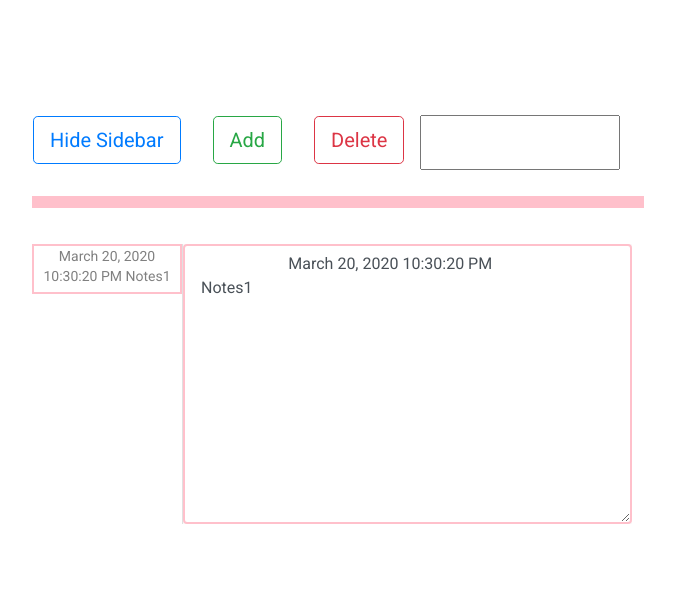
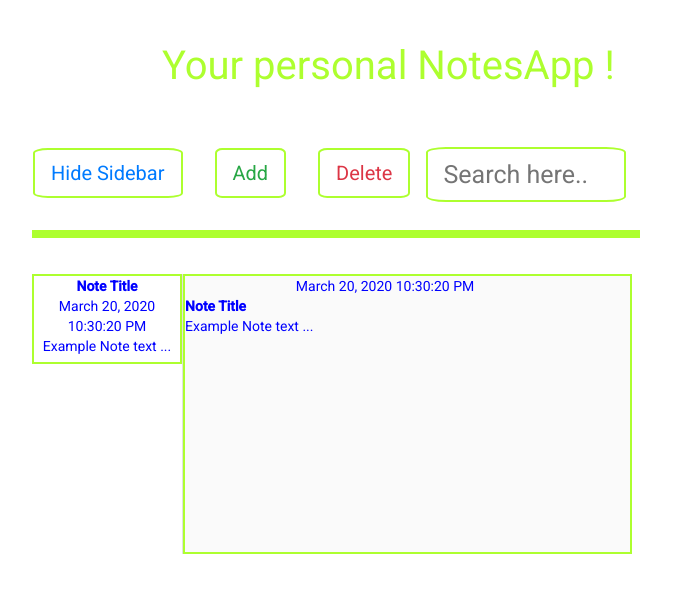
Before and after one commit to Brijesh026/notes-app, an Angular app: page / in a window 1280 px wide. Shown: the top 592 px of the page, without its empty margins (298-973 px from the left). Built offline with nearby package versions, Linux system fonts and the light colour scheme.

Commit message:
refiend as per need

```diff
--- a/src/app/app.component.css
+++ b/src/app/app.component.css
@@ -1,34 +1,53 @@
+h1 {
+  margin-left: 460px;
+  padding-top: 50px;
+  text-decoration: greenyellow;
+  color: greenyellow;
+  font-size: 40px;
+}
+
 .final {
-  margin-top: 100px;
+  margin-top: 50px;
   margin-left: 300px;
   text-align: center;
   height: auto;
   width: ato;
 }
 
+button, input {
+  border: 2px solid greenyellow;
+  border-radius: 10%;
+}
+
+input {
+  font-size: 25px;
+  padding-left: 15px;
+}
+
 hr {
-  border: 6px solid pink;
+  border: 4px solid greenyellow;
   margin-left: 0px;
   width: 600px;
 }
+
 .notes-container {
     position: center;
     top: 20px;
-    bottom: 200px;
+    bottom: 20px;
     height: 280px;
     width: 600px;
   }
 
-  .notes-events {
+  .side-events {
     width: 150px;
-    height: 50px;
+    height: 20px;
     overflow: auto;
-    border: 2px solid pink;
+    display: -ms-inline-flexbox;
   }
 
   .main-events {
     overflow: auto;
-    border: 2px solid pink;
+    border: 2px solid greenyellow;
   }
 
   .pos {
@@ -39,11 +58,32 @@ hr {
   }
 
   .a1 {
+    width: 150px;
+    height: 90px;
     text-decoration: none;
-    color: gray;
+    color: blue;
+    border: 2px solid greenyellow;
+  }
+
+  .a2 {
+    text-decoration: none;
+    color: blue;
+  }
+
+  .a3 {
+    width: 400px;
+    height: 250px;
+    color: blue;
   }
 
   @media only screen and (max-width: 768px) {
+    h1 {
+      margin-left: 125px;
+      padding-top: 20px;
+      color: greenyellow;
+      font-size: 30px;
+    }
+
     .notes-container {
       position: center;
       top: 20px;
@@ -53,44 +93,43 @@ hr {
 
     .notes-events {
       width: 100px;
-      height: 40px;
+      height: 10px;
       overflow: auto;
-      border: 2px solid #555;
     }
 
     .main-events {
       overflow: auto;
-      border: 2px solid #555;
+      border: 2px solid greenyellow;
     }
 
     .notes-container, .notes-events, .main-events {
-      font-size: 7px;
+      font-size: 9px;
     }
 
     .final {
       margin-left: 50px;
-      margin-top: 50px;
+      margin-top: 20px;
       text-align: center;
-      border: 2px solid pink;
-      height: 300px;
+      height: 200px;
       width: 550px;
     }
 
     hr {
-      border: 2px solid pink;
+      border: 2px solid greenyellow;
       margin-bottom: 2px;
-      width: 500px;
+      width: 400px;
     }
 
-    button {
+    button, input {
       font-size: 10px;
-
+      border: 1px solid greenyellow;
     }
 
     .pos {
       margin-top: 15px;
       float: right;
-      width: 200px;
+      width: 120px;
       height: 35px;
     }
+
   }
--- a/src/app/app.component.html
+++ b/src/app/app.component.html
@@ -1,23 +1,45 @@
+<h1> Your personal NotesApp !</h1>
 <div class="final">
-<div class="container">
+  <div class="container">
   <div class="col-md-12">
     <div class="row">
     <button type="button" class="btn btn-outline-primary btn-lg m-3" (click)="sidenavToggle()">{{sidebarStatus}}</button>
     <button type="button" class="btn btn-outline-success btn-lg m-3" (click)="addNotes()">Add</button>
     <button type="button" class="btn btn-outline-danger btn-lg m-3" (click)="deleteNotes()">Delete</button>
-    <input type="text" class="pos">
+    <input type="text" #search class="pos" placeholder="Search here..">
   </div>
   <hr>
+
   <mat-drawer-container class="notes-container">
+
       <mat-drawer mode="side" [(opened)]="opened">
-        <div *ngFor="let note of notes">
-          <a href="#note" class="a1"><div class="notes-events" id="note" (click)="showNotes(note)">{{ note }}</div></a>
+          <div *ngFor="let note of notes" class="side-events a1" (click)="selectNote(note)">
+              <div><b>{{note.title}}</b></div>
+              <div>{{note.date}}</div>
+              <div>{{note.body}}</div>
+          </div>
+      </mat-drawer>
+
+      <mat-drawer-content class="main-events">
+        <div class="a3" *ngIf="!noteSelected && notes.length !== 0">
+          <div contentEditable="true" class="text-center"
+          (input)="notes[0].date=$event.target.innerText">{{notes[0].date}}</div>
+          <b><div contentEditable="true" class="text-left"
+          (input)="notes[0].title=$event.target.innerText">{{notes[0].title}}</div></b>
+          <div contentEditable="true" class="text-left"
+          (input)="notes[0].body=$event.target.innerText">{{notes[0].body}}</div>
         </div>
-      </mat-drawer>
-      <mat-drawer-content>
-          <textarea rows="11" (cols)="columns" wrap="soft" *ngIf="!noteSelected" class="form-control main-events" [(ngModel)]="notes[0]"></textarea>
-          <textarea rows="11" (cols)="columns" wrap="soft" *ngIf="noteSelected" class="form-control main-events" [(ngModel)]="notes[index]"></textarea>
+
+        <div class="a3" *ngIf="noteSelected">
+          <div contentEditable="true" class="text-center"
+          (input)="notes[index].date=$event.target.innerText">{{notes[index].date}}</div>
+          <b><div contentEditable="true" class="text-left"
+           (input)="notes[index].title=$event.target.innerText">{{notes[index].title}}</div></b>
+          <div contentEditable="true" class="text-left"
+           (input)="notes[index].body=$event.target.innerText">{{notes[index].body}}</div>
+        </div>
       </mat-drawer-content>
+
   </mat-drawer-container>
   </div>
 </div>
--- a/src/app/app.component.ts
+++ b/src/app/app.component.ts
@@ -6,61 +6,82 @@ import { formatDate } from "@angular/common";
   templateUrl: './app.component.html',
   styleUrls: ['./app.component.css']
 })
+
 export class AppComponent {
   title = 'notes-app';
 
 
   pastDate = formatDate(new Date(2020,2,20,22,30,20), 'MMMM d, y h:mm:ss a','en-US');
-  notes: string[] = ["                       "+this.pastDate + "\n Notes1"];
+
+  notes = [
+    {
+      title: "Note Title",
+      date: this.pastDate,
+      body: "Example Note text ..."
+    }
+  ];
+
   opened: boolean = true;
-  sidebarStatus ="Hide Sidebar";
+  sidebarStatus = "Hide Sidebar";
   noteSelected = false;
-  selectedNote: any;
   index: number;
-  columns: number = 20;
 
-  ngOnChanges(){
-    if(this.notes.length === 0){
-      this.sidebarStatus = "Show Sidebar";
-      this.columns = 30;
-    }
-    else{
-      this.sidebarStatus = "Hide Sidebar";
-      this.columns = 20;
-    }
-  }
+  constructor(){}
+
 
   addNotes(){
     this.noteSelected = false;
     const presentDate = formatDate(new Date(), 'MMMM d, y h:mm:ss a','en-US');
-    this.notes = [`                       ${presentDate}     \n\n`+
-                    `New Note${this.notes.length+1}`, ...this.notes];
+    this.notes = [
+      {
+        title: `Title New note${this.notes.length+1}` ,
+        date: presentDate,
+        body: "Your note goes here..."
+      }, ...this.notes
+    ]
+    if(this.notes.length > 0)
+      this.sidebarStatus = "Show Sidebar";
   }
 
 
 
   deleteNotes(){
+    if(this.noteSelected){
+      this.notes.splice(this.index,1);
       this.noteSelected = false;
-    this.notes.splice(this.index,1);
+    }
+    else{
+      this.notes.splice(0,1);
     }
 
+    if(this.notes.length === 0){
+      this.opened=false;
+      this.sidebarStatus = "Sidebar Disabled";
+    }
+  }
+
+
   sidenavToggle(){
+    if(this.notes.length > 0){
       this.opened = !this.opened;
       if(this.opened){
         this.sidebarStatus = "Hide Sidebar";
-      this.columns = 20;
       }
       else{
         this.sidebarStatus = "Show Sidebar";
-      this.columns = 30;
+      }
     }
   }
 
-  showNotes(note: any){
+
+  selectNote(note: any){
     this.noteSelected = true;
     this.index = this.notes.indexOf(note);
-    note.value = this.notes[this.index];
-    this.notes[this.index] = note;
+    const id = this.index;
+    //console.log(this.index, note.title);
+    this.notes[id].title = note.title;
+    this.notes[id].date = note.date;
+    this.notes[id].body = note.body;
   }
 
 }
```
Lines whose indentation alone changed are shown as unchanged.
